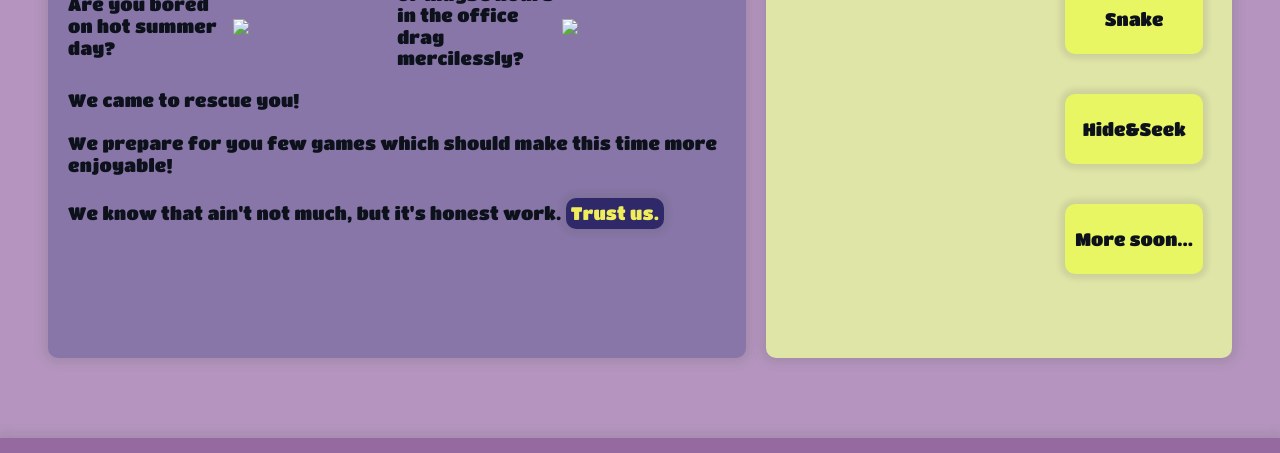
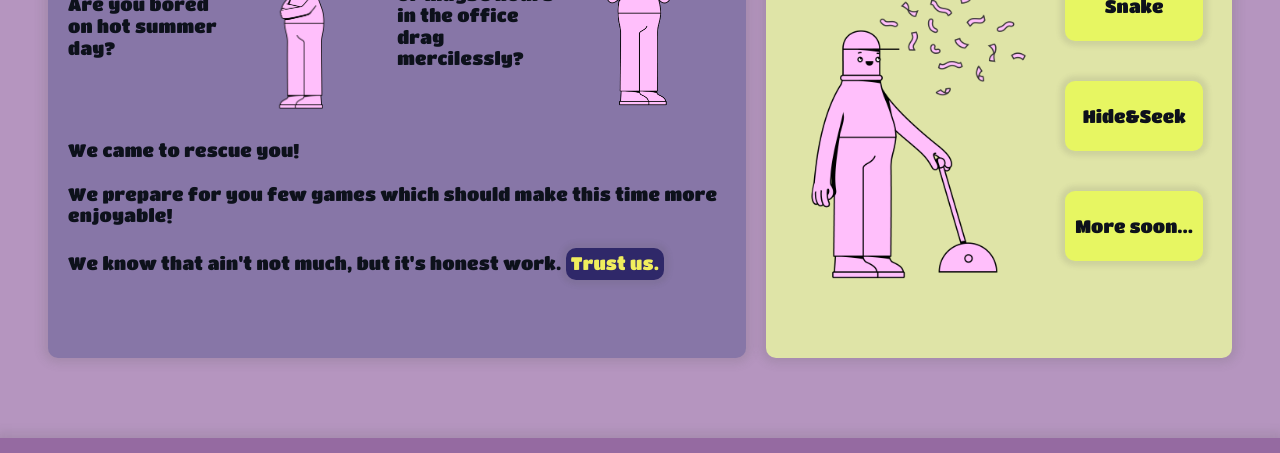
Before and after one commit to jwojc99/Gaming-cap, a plain HTML site: page game-page.html in a window 1280 px wide. Shown: the part 313-766 px from the top of the page. Drawn offline with nearby package versions, Linux system fonts and the light colour scheme; some packages are replaced by stand-ins of ours; a script that the page names is missing.

Commit message:
corrected images paths and readme file

```diff
--- a/game-page.html
+++ b/game-page.html
@@ -54,12 +54,12 @@
 				<div class="questions-box regular-text">
 					<p class="question">Are you bored on hot summer day?</p>
 					<img class="info-sec-img"
-						src="./images/Chubbs DrawKit_Vector_Illustrations-10.png"
+						src="./img/Chubbs DrawKit_Vector_Illustrations-10.png"
 						width="145px"
 					/>
 					<p class="question">or maybe hours in the office drag mercilessly?</p>
 					<img class="info-sec-img"
-						src="./images/Chubbs DrawKit_Vector_Illustrations-07.png"
+						src="./img/Chubbs DrawKit_Vector_Illustrations-07.png"
 						width="160px"
 					/>
 				</div>
@@ -77,7 +77,7 @@
 				</div>
 
 				<div class="images-field">
-					<img class="meme" src="./images/maxresdefault (2).jpg" width="300px" />
+					<img class="meme" src="./img/maxresdefault (2).jpg" width="300px" />
 					<!-- <img src="./current-snake/aerAoYO_700bwp.webp" width="300px" /> -->
 				</div>
 			</section>
@@ -85,20 +85,13 @@
 				<p class="heading-text">Games we are offering</p>
 				<div class="games-content">
 					<img class="our-games-img"
-						src="./images/Chubbs DrawKit_Vector_Illustrations-04.png"
+						src="./img/Chubbs DrawKit_Vector_Illustrations-04.png"
 						width="300px"
 					/>
 					<div class="games">
-						<a href="./images/snake.html" class="btn game snakeBtn">
+						<a href="./current-snake/snake.html" class="btn game snakeBtn">
 							<span class="text-name">Snake</span>
-							<!-- <img
 
-								src="https://img.icons8.com/external-flaticons-lineal-color-flat-icons/64/228BE6/external-snake-animal-flaticons-lineal-color-flat-icons-2.png"
-							/> -->
-							<!-- <img
-								class="snake-i"
-								src="https://img.icons8.com/color/48/000000/snake.png"
-							/> -->
 						</a>
 						<a href="./hide&seek/index.html" class="btn game hideBtn">
 							<span class="text-name">Hide&Seek</span>
```
Also changed, not shown: 1 other file.
